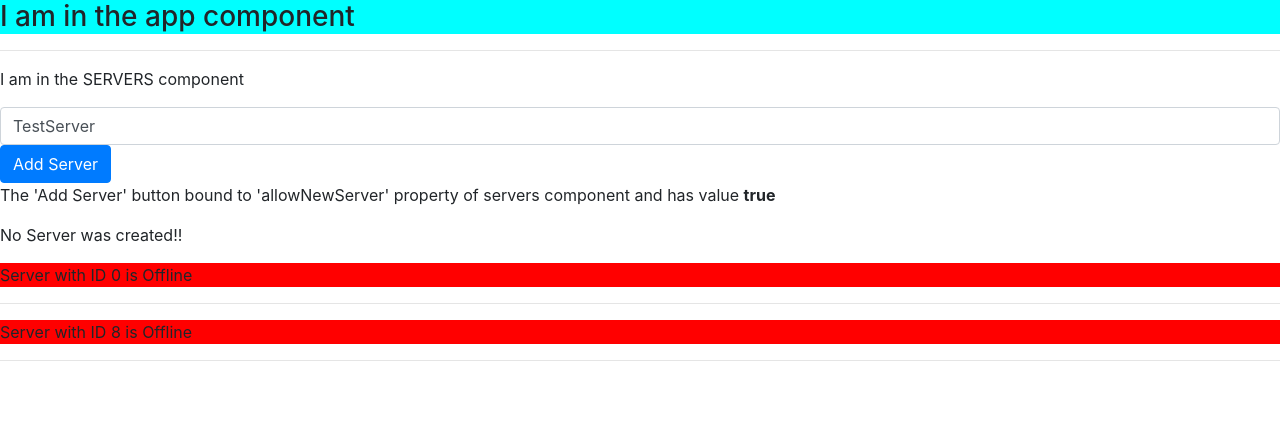
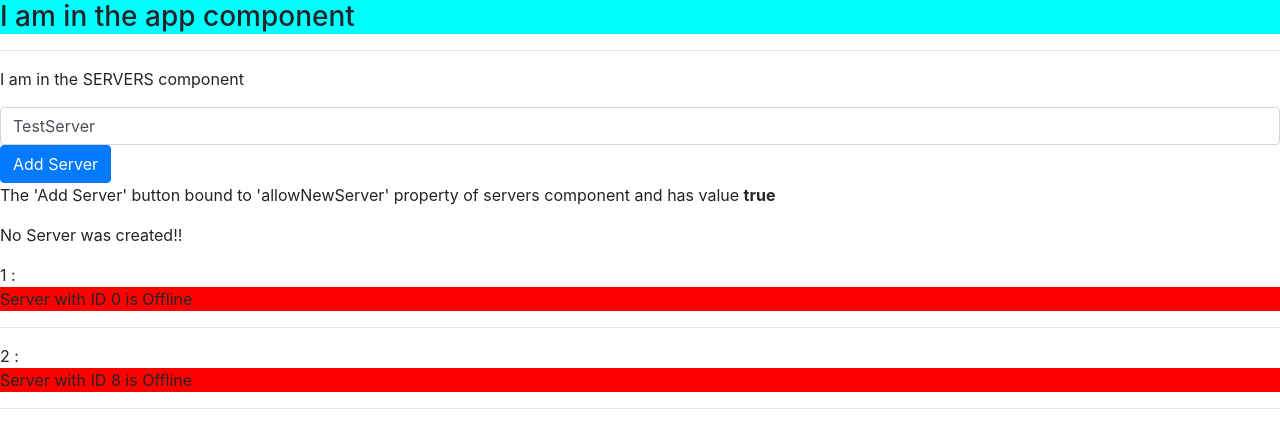
Before and after one commit to paramSonawane/helloWorld, an Angular app: page / in a window 1280 px wide. Shown: the top 448 px of the page. Built offline with nearby package versions, Linux system fonts and the light colour scheme.

Commit message:
ngFor with indexing

```diff
--- a/src/app/servers/servers.component.html
+++ b/src/app/servers/servers.component.html
@@ -46,5 +46,10 @@ requires ng-template(component Directive) as to display the element for the else
 <!-- ************************Attribute Directives************************ -->
 <!-- Unlike structural directives changing the entire DOM structure,
 the Attribute directives only change the element on which it is placed -->
+<!-- Check server.component.html for details -->
 
-<div class="app-server"*ngFor="let server of servers"></div>
+<!-- ngFor structural directive -->
+<div *ngFor="let server of servers; let i = index">
+    {{i+1}} :
+    <div class="app-server" ></div>
+</div>
```
